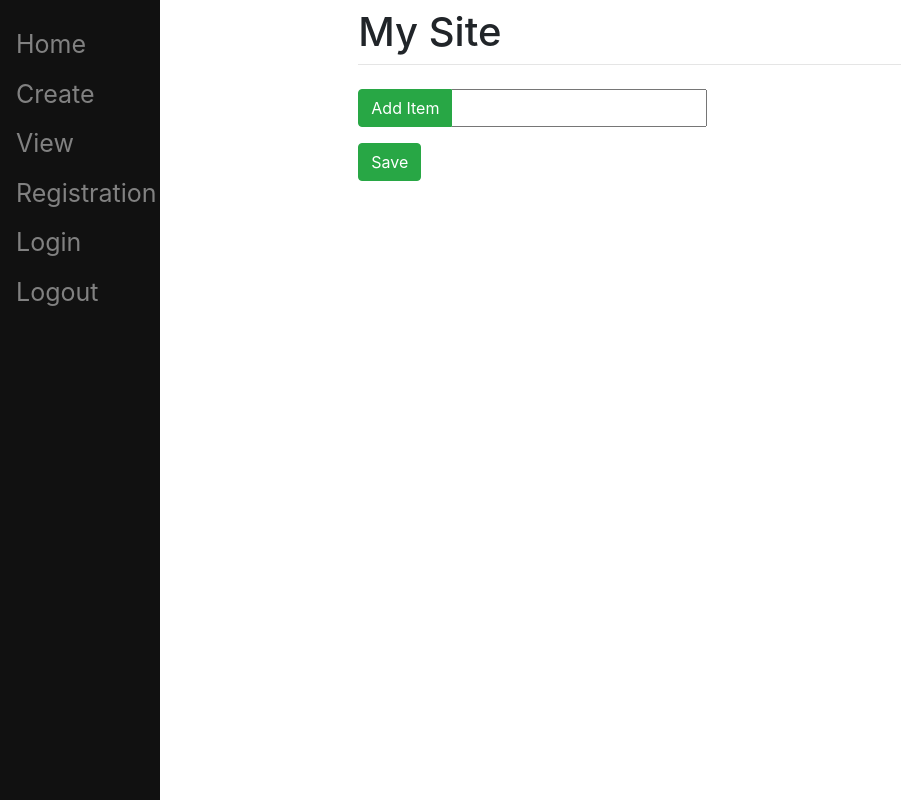
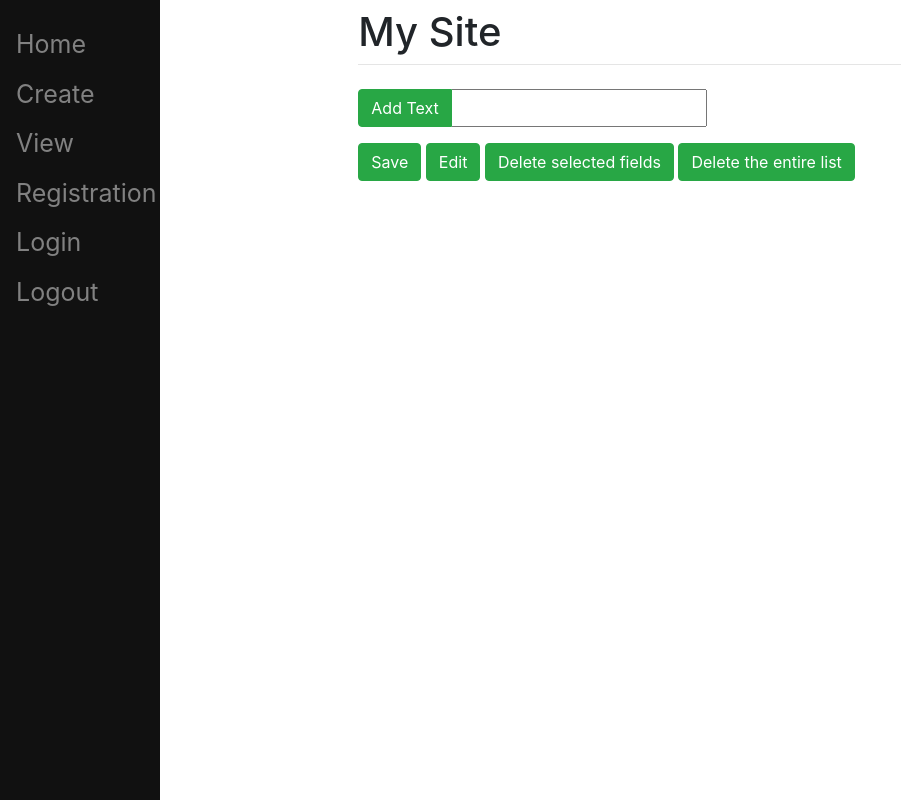
Before and after one commit to vytautasskipitis/-codeacademy-django-, a Django app: template mysite/main/templates/main/list.html in a window 1280 px wide. Shown: the whole page, without its empty margins (0-901 px from the left). Run offline with Django 4.2, Linux system fonts and the light colour scheme; the template is opened without the code that fills it, so the values that code supplies are empty.

Commit message:
some updates

```diff
--- a/mysite/main/models.py
+++ b/mysite/main/models.py
@@ -6,7 +6,7 @@ class ToDoList(models.Model):
     user = models.ForeignKey(User, on_delete=models.CASCADE, related_name="todolist", null=True)
     name = models.CharField(max_length=200)
 
-    # old try (delete it after test)
+    # old try
     from django.conf import settings
     #user = models.ForeignKey(settings.AUTH_USER_MODEL, on_delete=models.CASCADE)
 
--- a/mysite/main/templates/main/base.html
+++ b/mysite/main/templates/main/base.html
@@ -47,7 +47,7 @@
         <a href="/view">View</a>
         <a href="/register">Registration</a>
         <a href="/login">Login</a>
-        <a href="/logout">Logout</a>
+        <a href="/logout" onclick = "return alert('you have been logged out')">Logout</a>
     </div>
 
     <div id="content", name="content", class="main">
--- a/mysite/main/templates/main/create.html
+++ b/mysite/main/templates/main/create.html
@@ -3,7 +3,7 @@
 {% block title %} Create New List {% endblock %}
 
 {% block content %}
-<h3>Create Page</h3>
+<h3>Create Title</h3>
 <form method="post" action="/create/" class="form-group">
     {% csrf_token %}
     <div class="input-group mb-3">
--- a/mysite/main/templates/main/list.html
+++ b/mysite/main/templates/main/list.html
@@ -22,11 +22,15 @@
 
         <div class="input-group mb-3">
             <div class="input-group-prepend">
-                <button type="submit", name="newItem", value="newItem", class="btn btn-success">Add Item</button>
+                <button type="submit", name="newItem", value="newItem", class="btn btn-success">Add Text</button>
             </div>
             <input type="text", name="new">
         </div>
 
         <button type="submit", name="save", value="save", class="btn btn-success">Save</button>
+
+        <button type="submit", name="edit", value="edit", class="btn btn-success">Edit</button>
+        <button type="submit", name="delete", value="delete", class="btn btn-success">Delete selected fields</button>
+        <button type="submit", name="delete", value="delete", class="btn btn-success">Delete the entire list</button>
     </form>
 {% endblock %}
--- a/mysite/main/urls.py
+++ b/mysite/main/urls.py
@@ -8,4 +8,6 @@ urlpatterns = [
   path("", views.home, name="home"),
   path("create/", views.create, name="create"),
   path("view/", views.view, name="view"),
+  path("<int:id>", views.delete, name="delete"),
+
 ]
```
Also changed, not shown: mysite/main/views.py (+19 -3 lines), requirements.txt (+8 -12 lines), mysite/db.sqlite3, mysite/main/templates/main/view.html (line endings or trailing spaces).
